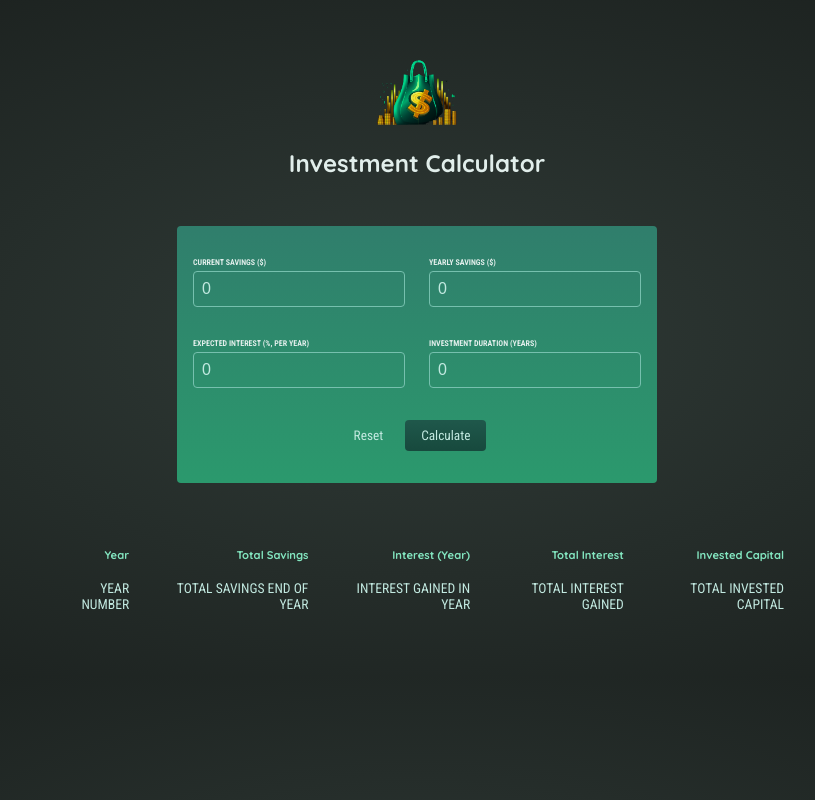
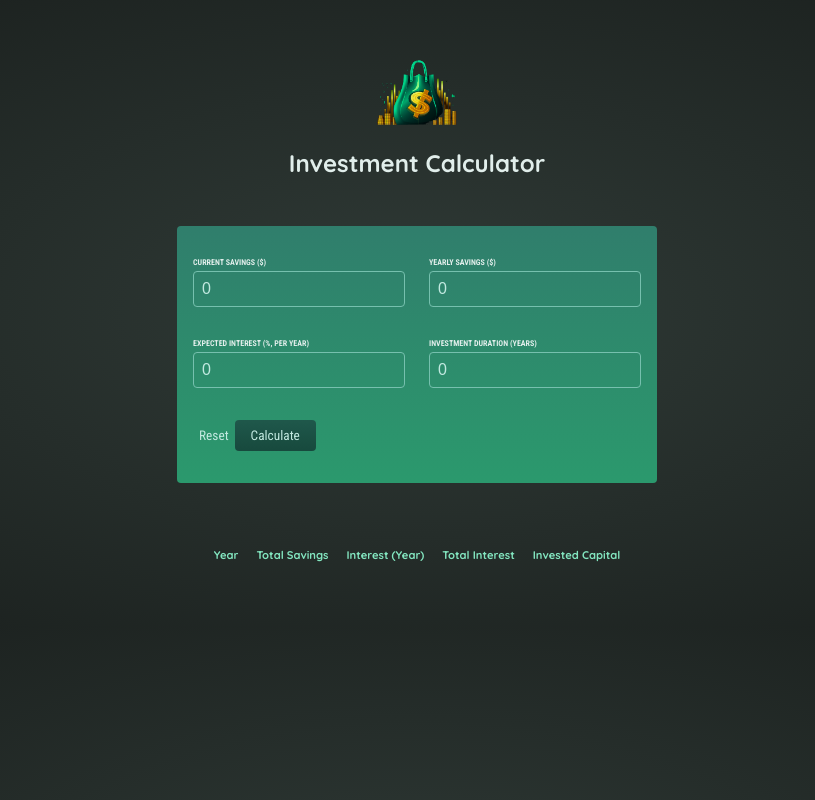
Before and after one commit to kopiHyper/Investment-Calculator, a React (Create React App) app: page / in a window 1280 px wide. Both pictures are taken after a click on the button "Calculate". Shown: the whole page, without its empty margins (223-1038 px from the left). Built offline with nearby package versions, Linux system fonts and the light colour scheme.

Commit message:
Rendering the calculation results in table

```diff
--- a/src/App.js
+++ b/src/App.js
@@ -9,10 +9,8 @@ function App() {
   const calculateHandler = (userInput) => {
     setUserInput(userInput);
   };
-
+  const yearlyData = [];
   if (userInput) {
-    const yearlyData = [];
-
     let currentSavings = +userInput["current-savings"];
     const yearlyContribution = +userInput["yearly-contribution"];
     const expectedReturn = +userInput["expected-return"] / 100;
@@ -38,8 +36,15 @@ function App() {
 
       <UserInput onCalculate={calculateHandler} />
 
-      {!userInput && <p>No investmentrs calculated yet</p>}
-      {userInput && <ResultsTable />}
+      {!userInput && (
+        <p style={{ textAlign: "center" }}>No investmentrs calculated yet</p>
+      )}
+      {userInput && (
+        <ResultsTable
+          data={yearlyData}
+          initialInvestments={userInput["current-savings"]}
+        />
+      )}
     </div>
   );
 }
--- a/src/componets/Header/Header.js
+++ b/src/componets/Header/Header.js
@@ -1,8 +1,9 @@
 import logo from "../../assets/investment-calculator-logo.png";
+import classes from "./Header.module.css";
 
 const Header = (props) => {
   return (
-    <header className="header">
+    <header className={classes.header}>
       <img src={logo} alt="logo" />
       <h1>Investment Calculator</h1>
     </header>
--- /dev/null
+++ b/src/componets/Header/Header.module.css
@@ -0,0 +1,15 @@
+.header {
+  text-align: center;
+  margin: 3rem auto;
+}
+
+.header img {
+  width: 5rem;
+  height: 5rem;
+  object-fit: contain;
+  background-color: transparent;
+}
+
+.header h1 {
+  font-size: 1.5rem;
+}
--- a/src/componets/ResultsTable/ResultsTable.js
+++ b/src/componets/ResultsTable/ResultsTable.js
@@ -1,8 +1,15 @@
-import "./ResultsTable.css";
+import classes from "./ResultsTable.module.css";
 
-const ResultsTable = () => {
+const formatter = new Intl.NumberFormat("en-US", {
+  style: "currency",
+  currency: "USD",
+  minimumFractionDigits: 2,
+  maximumFractionDigits: 2,
+});
+
+const ResultsTable = (props) => {
   return (
-    <table className="result">
+    <table className={classes.result}>
       <thead>
         <tr>
           <th>Year</th>
@@ -13,13 +20,28 @@ const ResultsTable = () => {
         </tr>
       </thead>
       <tbody>
-        <tr>
-          <td>YEAR NUMBER</td>
-          <td>TOTAL SAVINGS END OF YEAR</td>
-          <td>INTEREST GAINED IN YEAR</td>
-          <td>TOTAL INTEREST GAINED</td>
-          <td>TOTAL INVESTED CAPITAL</td>
-        </tr>
+        {props.data.map((yearData) => {
+          return (
+            <tr key={yearData.year}>
+              <td>{yearData.year}</td>
+              <td>{formatter.format(yearData.savingsEndOfYear)}</td>
+              <td>{formatter.format(yearData.yearlyInterest)}</td>
+              <td>
+                {formatter.format(
+                  yearData.savingsEndOfYear -
+                    props.initialInvestments -
+                    yearData.yearlyContribution * yearData.year
+                )}
+              </td>
+              <td>
+                {formatter.format(
+                  props.initialInvestments +
+                    yearData.yearlyContribution * yearData.year
+                )}
+              </td>
+            </tr>
+          );
+        })}
       </tbody>
     </table>
   );
--- a/src/componets/UserInput/UserInput.js
+++ b/src/componets/UserInput/UserInput.js
@@ -1,5 +1,5 @@
 import { useState } from "react";
-import "./UserInput.css";
+import classes from "./UserInput.module.css";
 
 const initialUserInput = {
   "current-savings": 0,
@@ -15,7 +15,7 @@ const UserInput = (props) => {
     setUserInput((prevState) => {
       return {
         ...prevState,
-        [input]: value,
+        [input]: +value,
       };
     });
   };
@@ -31,8 +31,8 @@ const UserInput = (props) => {
   };
 
   return (
-    <form className="form" onSubmit={handleSubmit}>
-      <div className="input-group">
+    <form className={classes.form} onSubmit={handleSubmit}>
+      <div className={classes["input-group"]}>
         <p>
           <label htmlFor="current-savings">Current Savings ($)</label>
           <input
@@ -56,7 +56,7 @@ const UserInput = (props) => {
           />
         </p>
       </div>
-      <div className="input-group">
+      <div className={classes["input-group"]}>
         <p>
           <label htmlFor="expected-return">
             Expected Interest (%, per year)
@@ -83,10 +83,14 @@ const UserInput = (props) => {
         </p>
       </div>
       <p className="actions">
-        <button type="reset" className="buttonAlt" onClick={resetHandler}>
+        <button
+          type="reset"
+          className={classes.buttonAlt}
+          onClick={resetHandler}
+        >
           Reset
         </button>
-        <button type="submit" className="button">
+        <button type="submit" className={classes.button}>
           Calculate
         </button>
       </p>
--- a/src/index.css
+++ b/src/index.css
@@ -13,19 +13,3 @@ body {
   background: radial-gradient(#303b37, #1a1f1d);
   color: #e1eeeb;
 }
-
-.header {
-  text-align: center;
-  margin: 3rem auto;
-}
-
-.header img {
-  width: 5rem;
-  height: 5rem;
-  object-fit: contain;
-  background-color: transparent;
-}
-
-.header h1 {
-  font-size: 1.5rem;
-}
```
Also changed, not shown: src/componets/ResultsTable/ResultsTable.module.css (renamed from src/componets/ResultsTable/ResultsTable.css), src/componets/UserInput/UserInput.module.css (renamed from src/componets/UserInput/UserInput.css).
